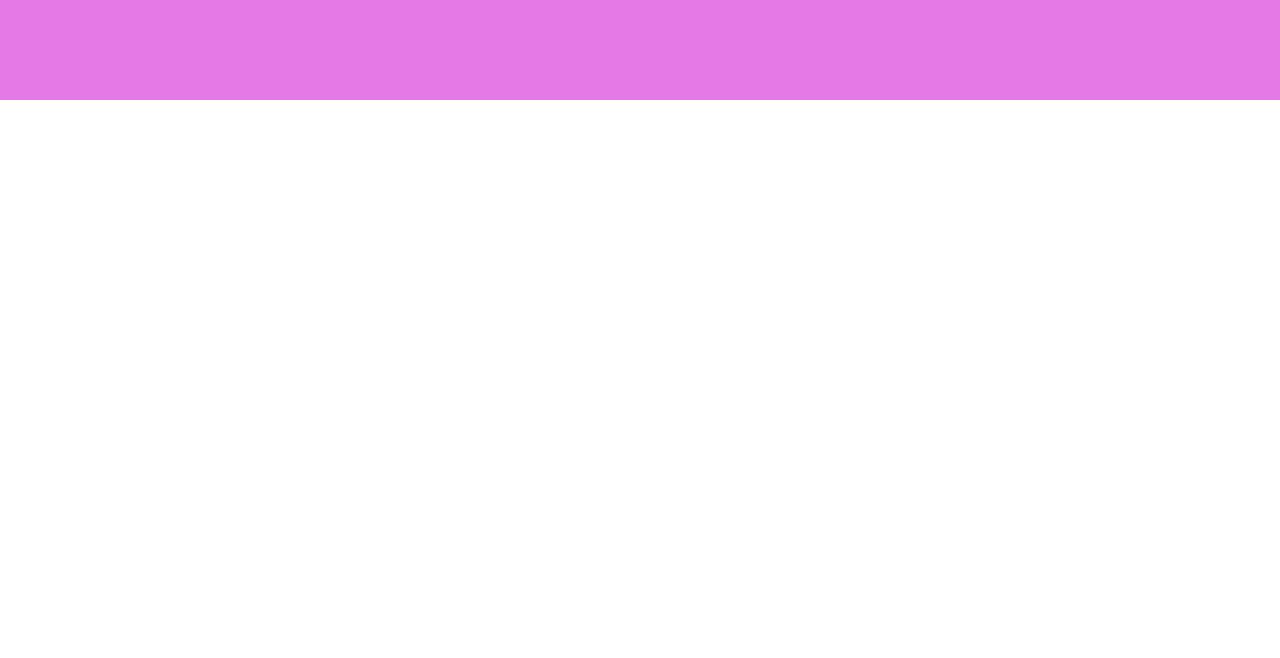
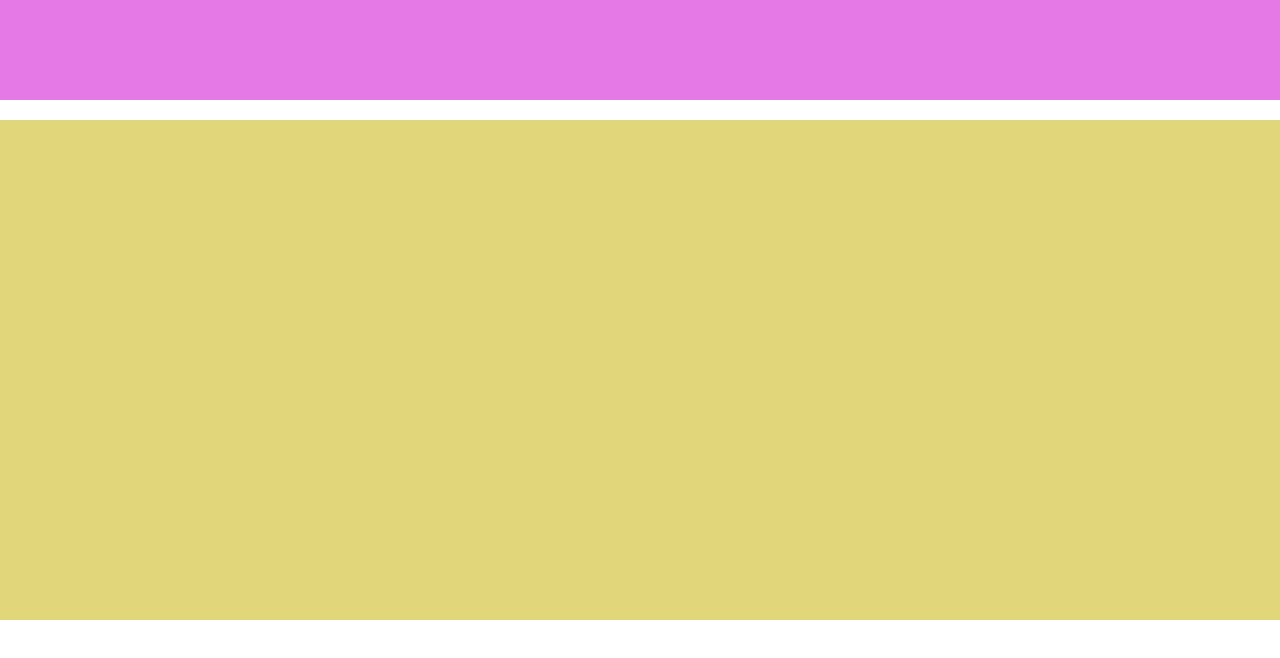
Before and after one commit to Giaki22/htmlcss-struttura-wp, a plain HTML site: page index.html in a window 1280 px wide. Drawn offline with Linux system fonts and the light colour scheme.

Commit message:
+ Yellow Section

```diff
--- a/css/style.css
+++ b/css/style.css
@@ -13,5 +13,9 @@ body{
     margin-bottom: 20px;
 }
 /* Body */
-
+.yellow{
+    background-color: #e1d67a;
+    width: 100%;
+    min-height: 500px;
+}
 /* Footer */
--- a/index.html
+++ b/index.html
@@ -9,13 +9,9 @@
 </head>
 <body>
     <header>
-        <div class="head">
-
-        </div>
+        <div class="head"></div>
     </header>
-    <div>
-        <!-- giallo -->
-    </div>
+    <div class="yellow"></div>
     <div>
         <!-- blu -->
     </div>
```
